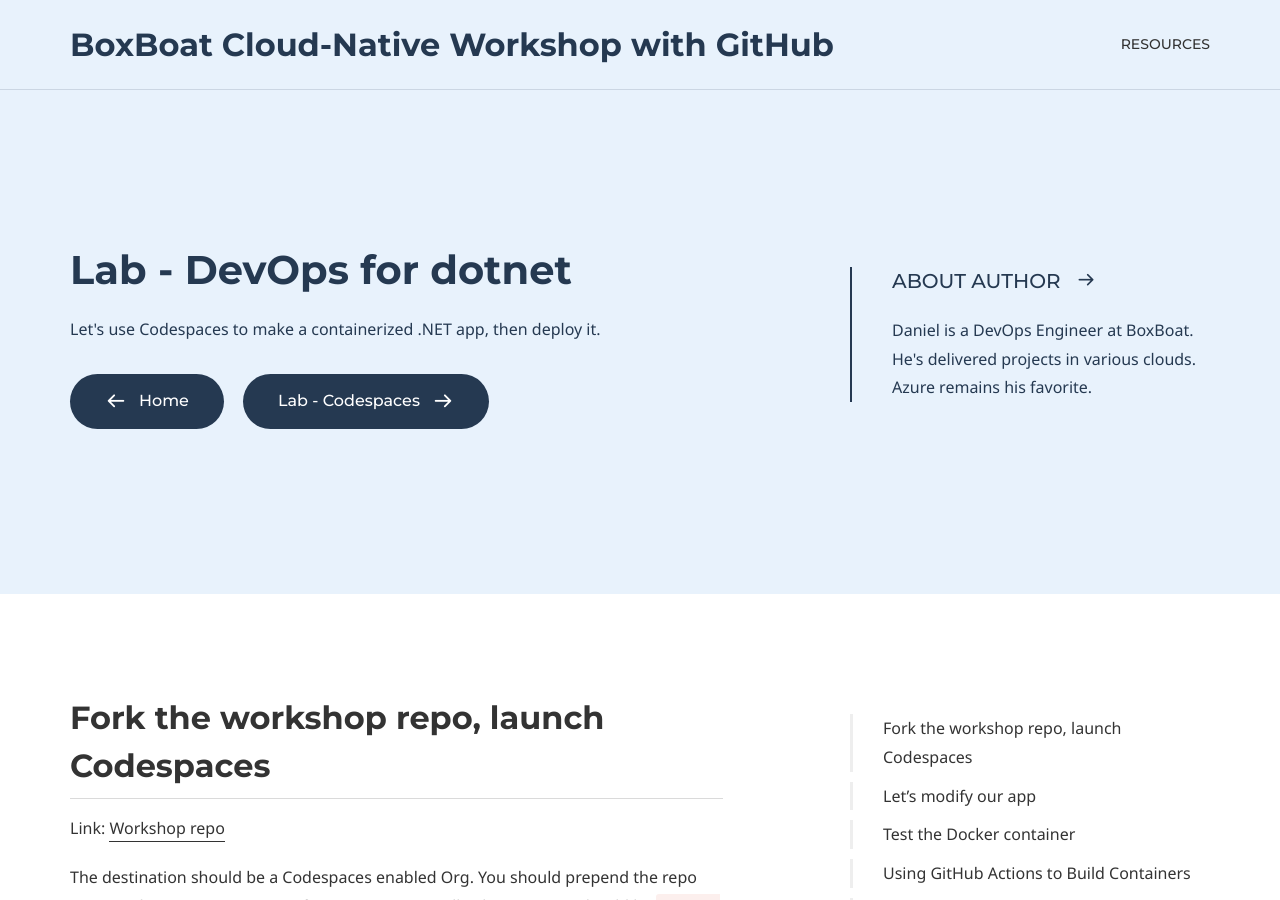
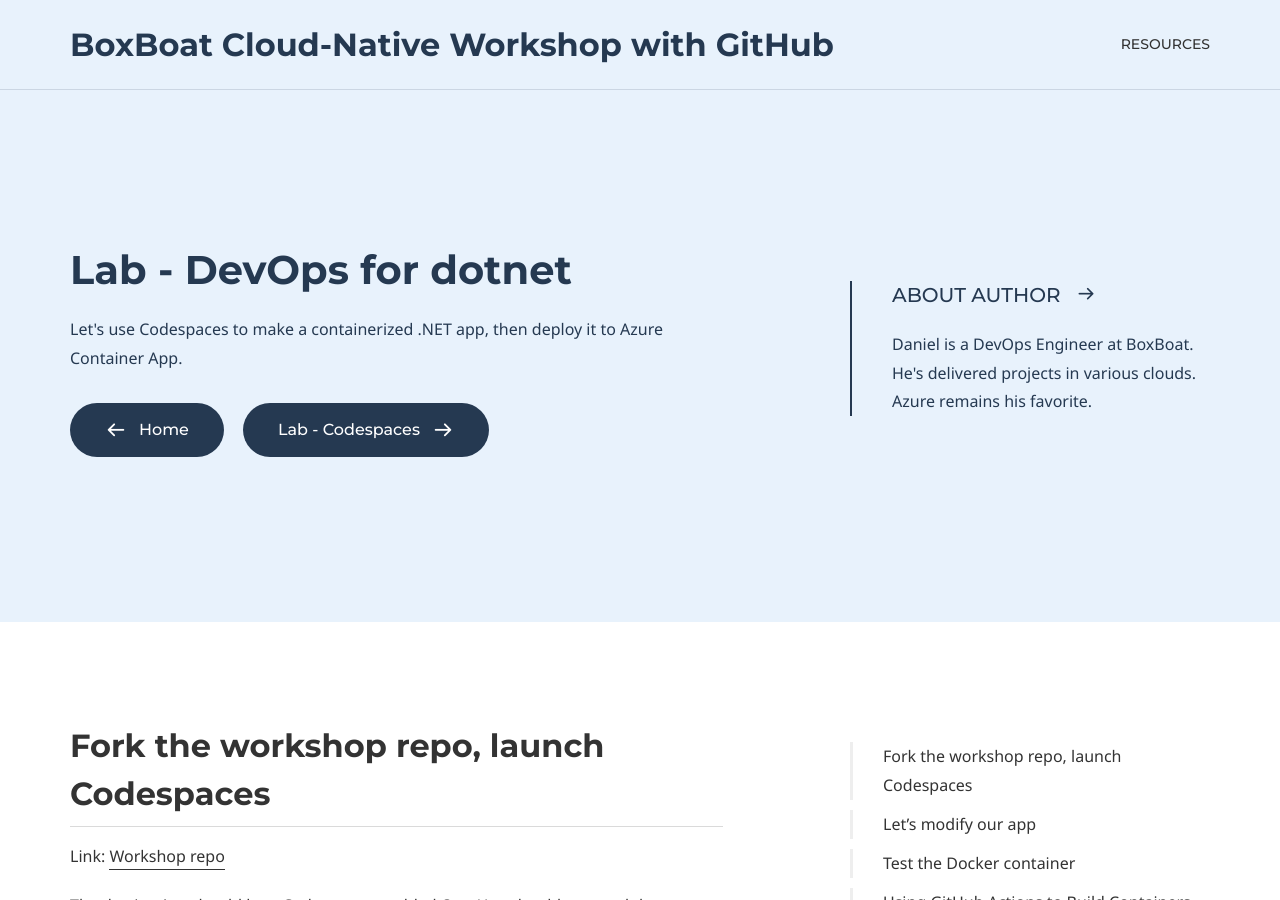
Before and after one commit to boxboat/github-cloud-native-workshop, a Jekyll site: the page built from lab-codespaces.md, in a window 1280 px wide and 900 px high. Built offline with Jekyll 4.4.1, drawn with Linux system fonts in a browser that asks for light colours; some web fonts are replaced.

Commit message:
Update lab-codespaces.md

```diff
--- a/lab-codespaces.md
+++ b/lab-codespaces.md
@@ -6,7 +6,7 @@ comments: false
 
 # Hero section
 title: Lab - DevOps for dotnet
-description: Let's use Codespaces to make a containerized .NET app, then deploy it.
+description: Let's use Codespaces to make a containerized .NET app, then deploy it to Azure Container App.
 
 # Author box
 author:
```
